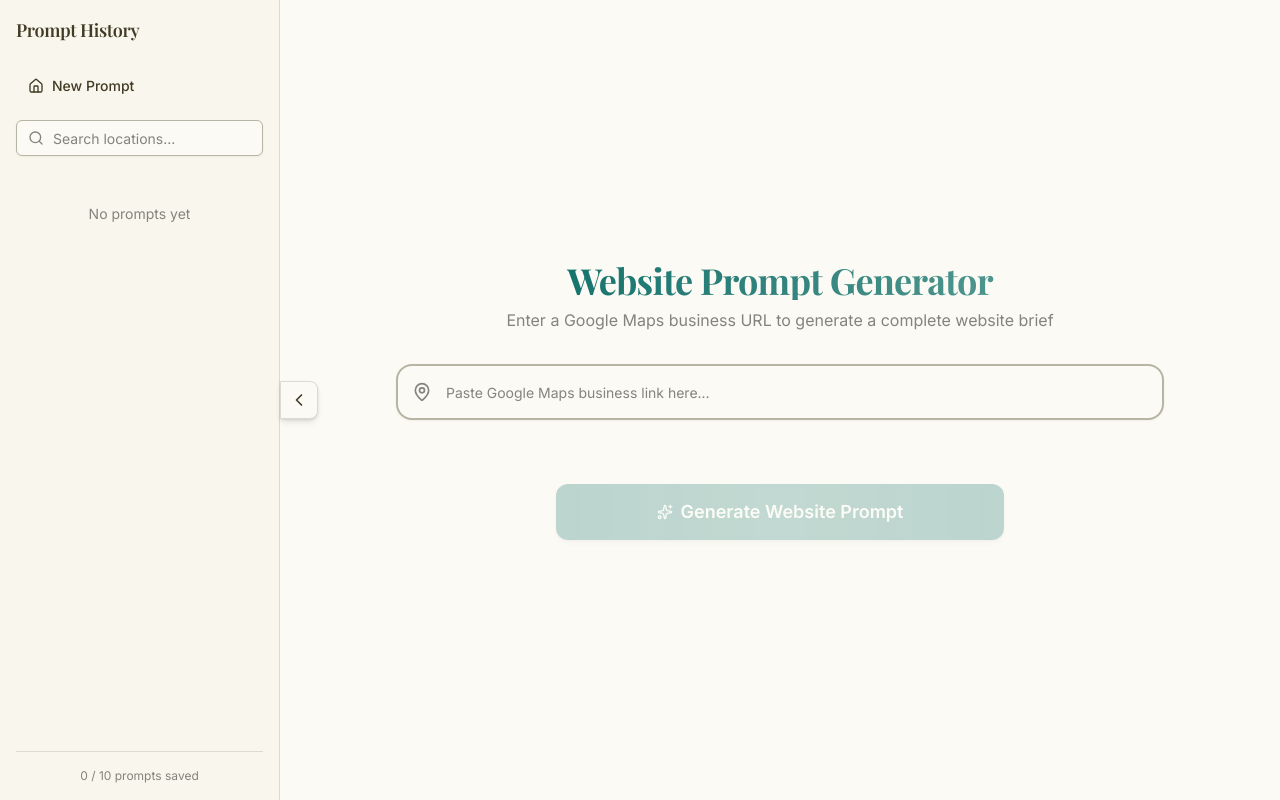
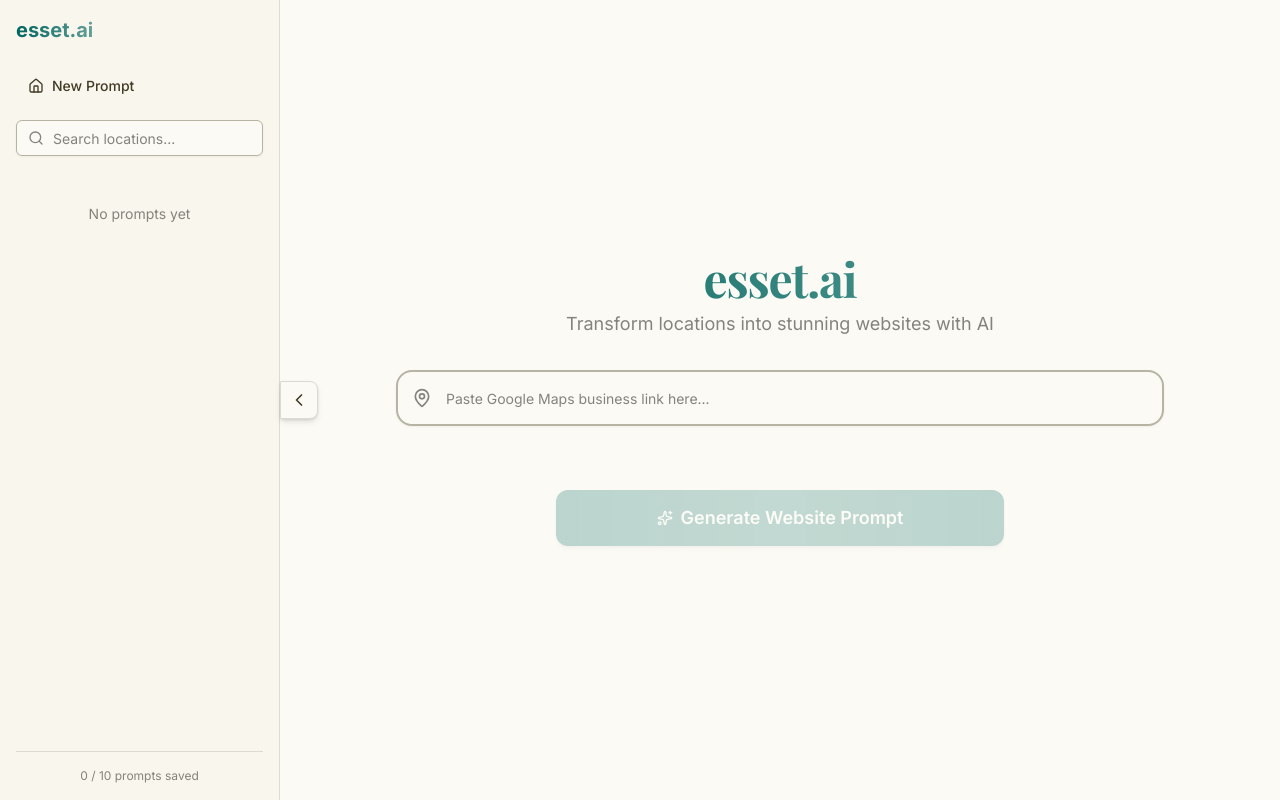
Before and after one commit to DeathSurfing/EssetAI, a Next.js app in the folder web/: page / in a window 1280 px wide. Built offline with nearby package versions, Linux system fonts and the light colour scheme; a web font is replaced by a local one.

Commit message:
changed branding

```diff
--- a/web/app/layout.tsx
+++ b/web/app/layout.tsx
@@ -26,9 +26,9 @@ const jetbrainsMono = JetBrains_Mono({
 });
 
 export const metadata: Metadata = {
-  title: "Prompt Studio | AI Website Prompt Generator",
-  description: "Transform Google Maps business links into structured, production-ready AI website prompts for Framer, Lovable, and Replit.",
-  keywords: ["AI prompts", "website generator", "Framer", "Lovable", "Google Maps"],
+  title: "esset.ai | AI Website Builder",
+  description: "Transform Google Maps business links into stunning websites with AI. Generate production-ready website prompts and designs instantly.",
+  keywords: ["AI website builder", "esset", "website generator", "Google Maps", "AI prompts"],
 };
 
 export default function RootLayout({
--- a/web/components/GenerateAnimation.tsx
+++ b/web/components/GenerateAnimation.tsx
@@ -135,7 +135,7 @@ export function GenerateAnimation({
                 >
                   <Sparkles size={24} />
                 </motion.span>
-                Generating prompt for {businessName}...
+                esset.ai is crafting {businessName}...
               </div>
             </motion.div>
           </motion.div>
--- a/web/components/Header.tsx
+++ b/web/components/Header.tsx
@@ -8,12 +8,12 @@ interface HeaderProps {
 }
 
 export function Header({
-  title = "Website Prompt Generator",
-  subtitle = "Transform Google Maps business links into structured AI website prompts",
+  title = "esset.ai",
+  subtitle = "Transform locations into stunning websites with AI",
 }: HeaderProps) {
   return (
     <header className="text-center space-y-2 py-8">
-      <h1 className="text-2xl font-bold text-foreground">{title}</h1>
+      <h1 className="text-3xl font-bold bg-gradient-to-r from-primary to-primary/60 bg-clip-text text-transparent">{title}</h1>
       <p className="text-sm text-muted-foreground">{subtitle}</p>
     </header>
   );
--- a/web/components/InputView.tsx
+++ b/web/components/InputView.tsx
@@ -33,14 +33,14 @@ export function InputView({
         className="w-full max-w-3xl space-y-8"
       >
         {/* Header */}
-        <div className="text-center space-y-2">
-          <h1 className="text-3xl md:text-4xl font-bold bg-gradient-to-r from-primary to-primary/60 bg-clip-text text-transparent">
-            Website Prompt Generator
-          </h1>
-          <p className="text-muted-foreground">
-            Enter a Google Maps business URL to generate a complete website brief
-          </p>
-        </div>
+          <div className="text-center space-y-2">
+            <h1 className="text-4xl md:text-5xl font-bold bg-gradient-to-r from-primary to-primary/60 bg-clip-text text-transparent tracking-tight">
+              esset.ai
+            </h1>
+            <p className="text-muted-foreground text-lg">
+              Transform locations into stunning websites with AI
+            </p>
+          </div>
 
         {/* Input Section */}
         <div className="space-y-4">
--- a/web/components/Sidebar.tsx
+++ b/web/components/Sidebar.tsx
@@ -67,9 +67,11 @@ export function Sidebar({
             >
               {/* Header */}
               <div className="flex items-center justify-between mb-6">
-                <h2 className="text-lg font-semibold text-foreground">
-                  Prompt History
-                </h2>
+                <div className="flex items-center gap-2">
+                  <span className="text-xl font-bold bg-gradient-to-r from-primary to-primary/60 bg-clip-text text-transparent">
+                    esset.ai
+                  </span>
+                </div>
               </div>
 
               {/* Home Button */}
--- a/web/components/StreamingPromptOutput.tsx
+++ b/web/components/StreamingPromptOutput.tsx
@@ -117,7 +117,7 @@ export function StreamingPromptOutput({
               }`}
             />
             <h3 className="text-base font-semibold text-foreground">
-              Generated Website Prompt
+              Website Brief
             </h3>
           </div>
           <div className="flex items-center gap-3">
```
